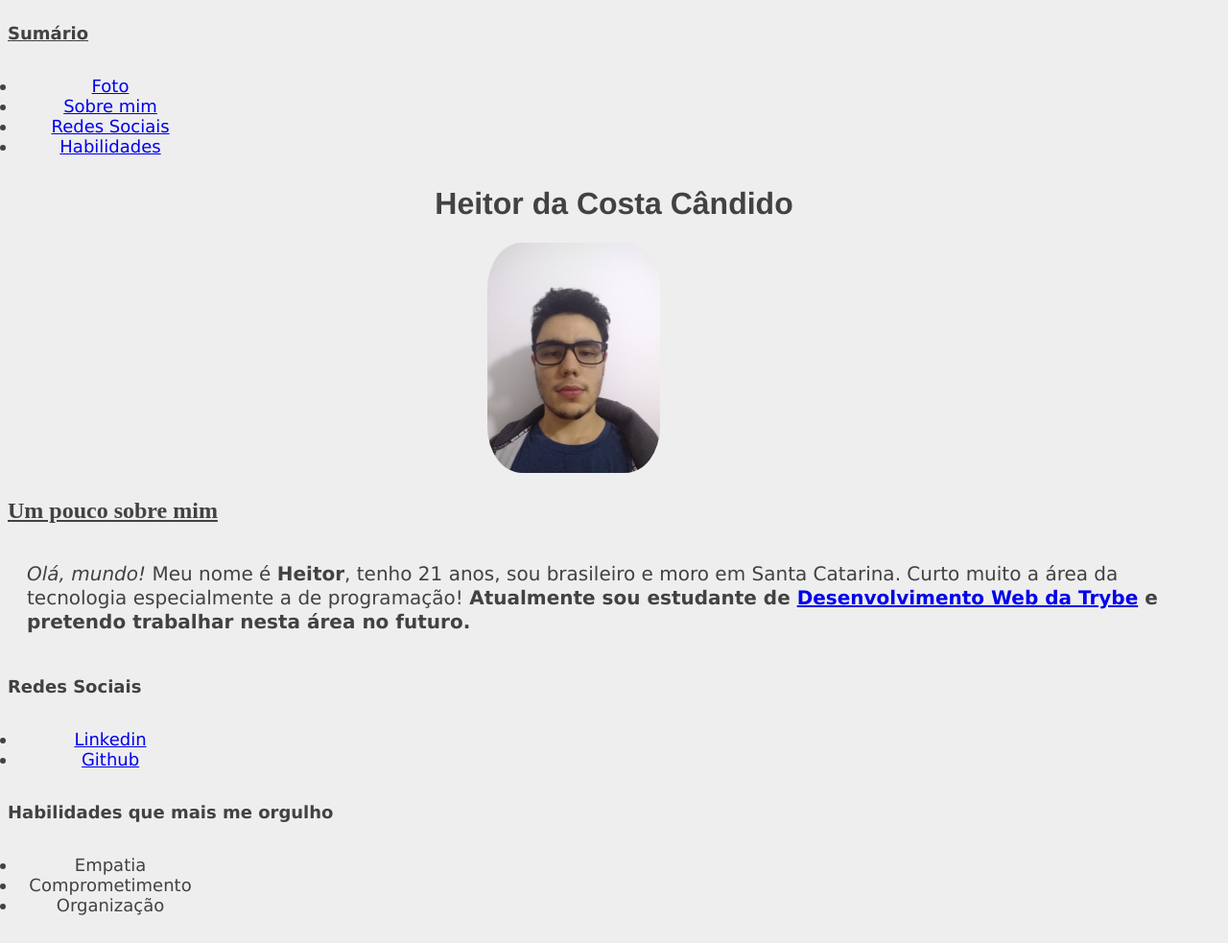
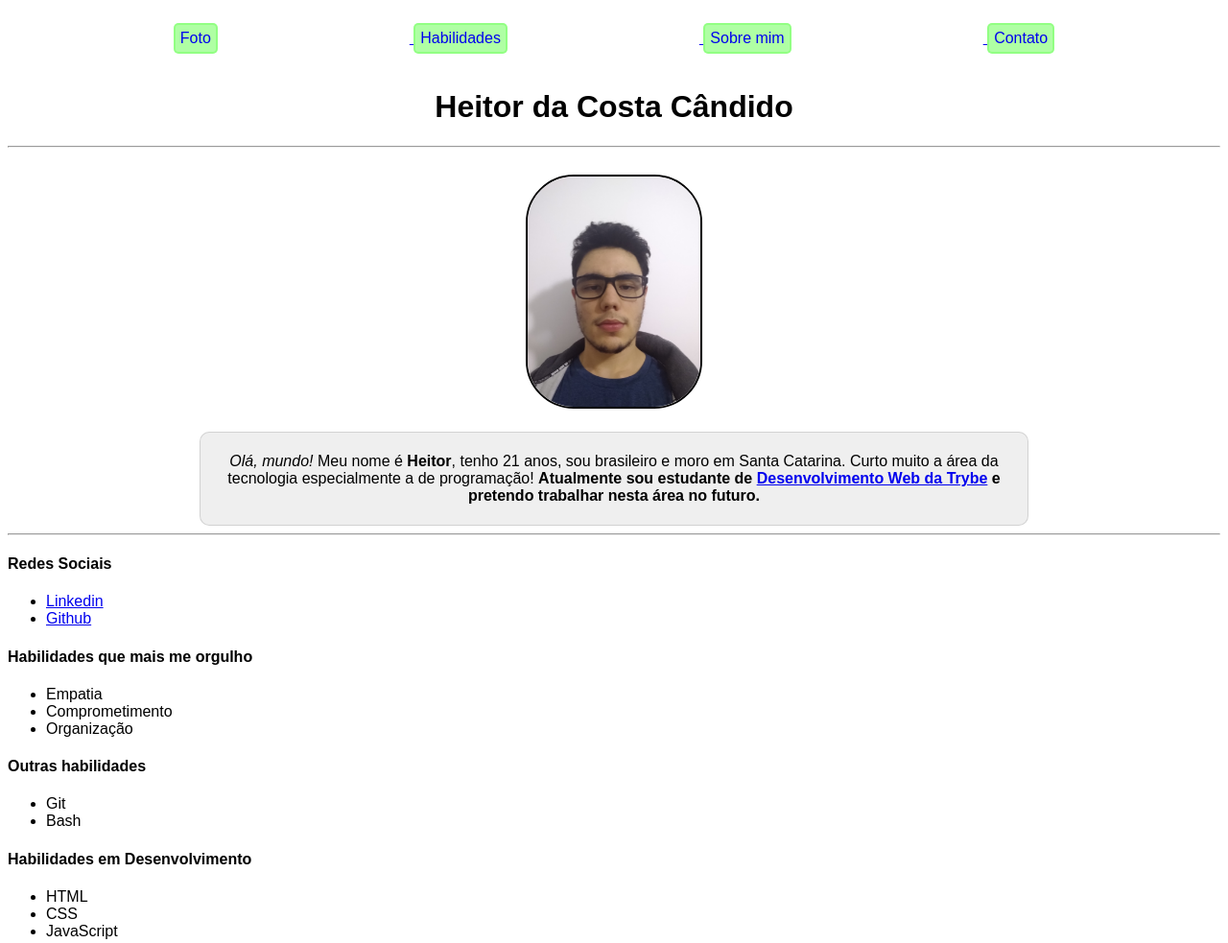
Before and after one commit to hektho/hektho.github.io, a plain HTML site: page index.html in a window 1280 px wide. Shown: the top 983 px of the page at 96% size. Drawn offline with Linux system fonts and the light colour scheme.

Commit message:
adicionado novas melhorias no css e outras alteraçoes

```diff
--- a/index.html
+++ b/index.html
@@ -6,56 +6,88 @@
     <meta http-equiv="X-UA-Compatible" content="IE=edge">
     <meta name="viewport" content="width=device-width, initial-scale=1.0">
     <title>Heitor da Costa Cândido</title>
-    <link rel="stylesheet" type="text/css" href="style.css">
+    <link rel="stylesheet" type="text/css" href="styli.css">
 
 
 </head>
 
 <body>
-    <h4 id="sum">Sumário</h4>
-    <ul>
-        <li><a href="#foto">Foto</a></li>
-        <li><a href="#eu">Sobre mim</a></li>
-        <li><a href="#redes">Redes Sociais</a></li>
-        <li><a href="#hab">Habilidades</a></li>
-    </ul>
+    <a href="#foto">
+        <div class="menu foto">
+            <p>Foto</p>
+        </div>
+    </a>
+    <a href="#desenvolvimento">
+        <div class="menu hab">
+            <p>Habilidades</p>
+        </div>
+    </a>
+    <a href="#descricao">
+        <div class="menu eu">
+            <p>Sobre mim</p>
+        </div>
+    </a>
+    <a href="#redes">
+        <div class="menu contact">
+            <p>Contato</p>
+        </div>
+    </a>
+
+
     <h1>Heitor da Costa Cândido</h1>
 
-    <p id="foto"><img src="/imagens/foto-perfil.jpg"
-            alt="Foto apenas do rosto, um homem de cabelos escuros, jovem, branco e usa óculos." width="180"> </p>
-    <h2 id="eu">Um pouco sobre mim</h2>
+    <hr>
 
-    <p id="paragrafo"><em>Olá, mundo!</em> Meu nome é <strong>Heitor</strong>, tenho 21 anos, sou brasileiro e moro em
+    <div class="foto-borda"><img id="foto" src="imagens/foto-perfil.jpg"
+            alt="Foto apenas do rosto, um homem de cabelos escuros, jovem, branco e usa óculos." width="180"></div>
+
+
+    <div class="centralizar">
+        <p id="descricao"><em>Olá, mundo!</em> Meu nome é <strong>Heitor</strong>, tenho 21 anos, sou brasileiro e
+            moro em
             Santa Catarina. Curto muito a
             área da
             tecnologia especialmente a de programação! <strong>Atualmente sou estudante de <a
                     href="https://www.betrybe.com/" target="_blank">Desenvolvimento Web da
                     Trybe</a> e pretendo trabalhar nesta área no futuro.</strong></p>
+    </div>
+    <hr>
 
-    <h4>Redes Sociais</h4>
-    <ul id="redes">
+    <div class="align">
+        <h4 id="redes">Redes Sociais</h4>
+        <ul>
             <li><a href="https://www.linkedin.com/in/heitor-candido/" target="_blank">Linkedin</a></li>
             <li><a href="https://github.com/hektho" target="_blank">Github</a></li>
         </ul>
+    </div>
 
-    <h4 id="hab">Habilidades que mais me orgulho</h4>
+
+    <div class="align">
+        <h4>Habilidades que mais me orgulho</h4>
         <ul>
             <li>Empatia</li>
             <li>Comprometimento</li>
             <li>Organização</li>
         </ul>
+    </div>
+
+
+    <div class="align">
         <h4>Outras habilidades</h4>
         <ul>
             <li>Git</li>
             <li>Bash</li>
         </ul>
+    </div>
+
+    <div class="align" id="desenvolvimento">
         <h4>Habilidades em Desenvolvimento</h4>
         <ul>
             <li>HTML</li>
             <li>CSS</li>
             <li>JavaScript</li>
         </ul>
-
+    </div>
 </body>
 
 </html>
--- a/style.css
+++ /dev/null
@@ -1,60 +0,0 @@
-body {
-    background-color: #eeeeee;
-    color: rgb(66, 66, 66);
-
-}
-
-img {
-    border-radius: 20%;
-    margin-left: 500px;
-
-}
-
-h1 {
-    font-family: 'Franklin Gothic Medium', 'Arial Narrow', Arial, sans-serif;
-    /*padding: 20px;*/
-    /*margin-right: 350px;
-    margin-left: 300px;*/
-    text-align: center;
-    /*border-style: dashed;*/
-    /*box-shadow: 1px 1px 20px rgb(119, 119, 119);*/
-
-
-}
-
-p {
-    line-height: 25px;
-    font-size: 20px;
-    font-family: 'Lucida Sans', 'Lucida Sans Regular', 'Lucida Grande', 'Lucida Sans Unicode', Geneva, Verdana, sans-serif;
-
-}
-
-ul {
-    font-size: 18px;
-}
-
-#paragrafo {
-    padding: 20px;
-    border-radius: 20px;
-}
-
-h2 {
-    text-decoration: underline;
-    font-weight: 700;
-}
-
-h4 {
-    font-size: 18px;
-    font-family: 'Lucida Sans', 'Lucida Sans Regular', 'Lucida Grande', 'Lucida Sans Unicode', Geneva, Verdana, sans-serif;
-}
-ul{
-    font-family: 'Lucida Sans', 'Lucida Sans Regular', 'Lucida Grande', 'Lucida Sans Unicode', Geneva, Verdana, sans-serif;
-    margin-right: 1050px;
-    text-align: center;
-    font-weight: 500;
-    padding: 10px;
-    border-radius: 20px;
-}
-#sum {
-    text-decoration: underline;
-}
--- /dev/null
+++ b/styli.css
@@ -0,0 +1,48 @@
+body{
+    text-align: center;
+    font-family: Arial, Helvetica, sans-serif;
+}
+.align {
+    text-align: left;
+}
+.centralizar {
+    margin-left: 200px;
+    margin-right: 200px;
+    background-color: rgba(224, 224, 224, 0.507);
+    border-radius: 10px;
+    padding: 5px;
+    border: 1px solid rgba(175, 175, 175, 0.452);
+
+}
+img#foto {
+    border-radius: 50px;
+    border: 2px solid rgb(0, 0, 0);
+}
+.foto-borda {
+    padding: 20px;
+}
+.menu {
+    display: inline-block;
+}
+div.foto {
+    padding-right: 200px;
+
+}
+
+div.hab {
+    padding-right: 200px;
+}
+
+div.eu {
+    padding-right: 200px;
+}
+div.menu p {
+    background-color: rgba(129, 255, 112, 0.63);
+    padding: 5px;
+    border-radius: 5px;
+    border:2px solid rgba(129, 255, 112, 0.63);
+
+}
+div.menu > p:hover {
+background-color: white;
+}
```
Lines whose indentation alone changed are shown as unchanged.
